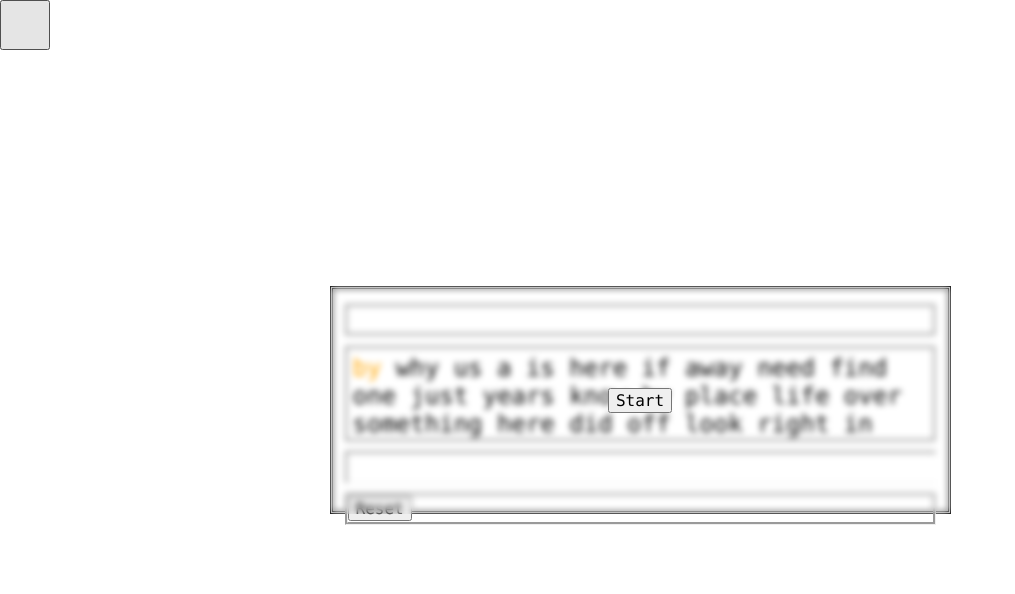
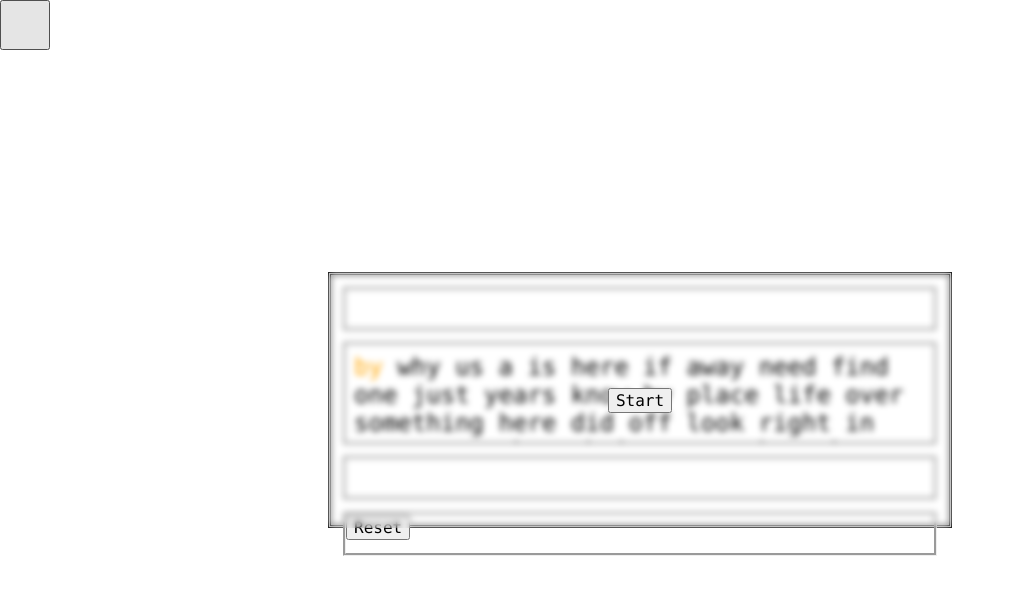
Before and after one commit to leon0241/typings, a website: page public/index.html in a window 1280 px wide. Shown: the whole page, without its empty margins (0-1015 px from the left). Drawn offline with Linux system fonts and the light colour scheme.

Commit message:
game window styling stuff

```diff
--- a/public/styles.less
+++ b/public/styles.less
@@ -51,18 +51,25 @@ main{
 }
 
 #gameContainer{
-  width: @defWidth * 9;
+  width: 39rem;
+  height: 16rem;
   position: absolute;
 }
 
 #game{
+
+  @lh: 7 / 6;
+  @bl: 1/6;
+  @text: 4.5rem * @lh + @lh;
+  @grids: 1.5rem * @lh + 1rem;
+
+  border: double;
   height: 100%;
   width: 100%;
-  border: double;
   display: grid;
-  grid-template-rows: 2rem 6rem 2rem 2rem;
+  grid-template-rows: @grids @text @grids @grids;
   gap: 5%;
-  padding: 15px 12px;
+  padding: 12px;
   box-sizing: border-box;
 }
 
@@ -145,14 +152,24 @@ main{
   .gameArea {
     border: @borderStyle;
   }
+  //TODO: YO U NEED TO FIX THE BOUNDING RECT SHIT
+
+  #gameStatsArea {
+    padding: 0.5rem;
+    #gameProgress{
+      font-size: 1.5rem;
+    }
+  }
 
   #gameWordArea {
     position: relative;
     overflow: hidden;
-    padding: 5px;
+    padding: 0.5rem;
+    padding-bottom: 0.5rem + 1rem * 1/6;
 
     .typingWord {
       font-size: 1.5rem;
+      text-overflow: clip;
     }
 
     #highlightWord {
@@ -176,6 +193,7 @@ main{
       width: 100%;
       border: 0;
       margin: 0;
+      padding: 0;
     }
   }
 }
```
Also changed, not shown: public/styles/styles.css.
